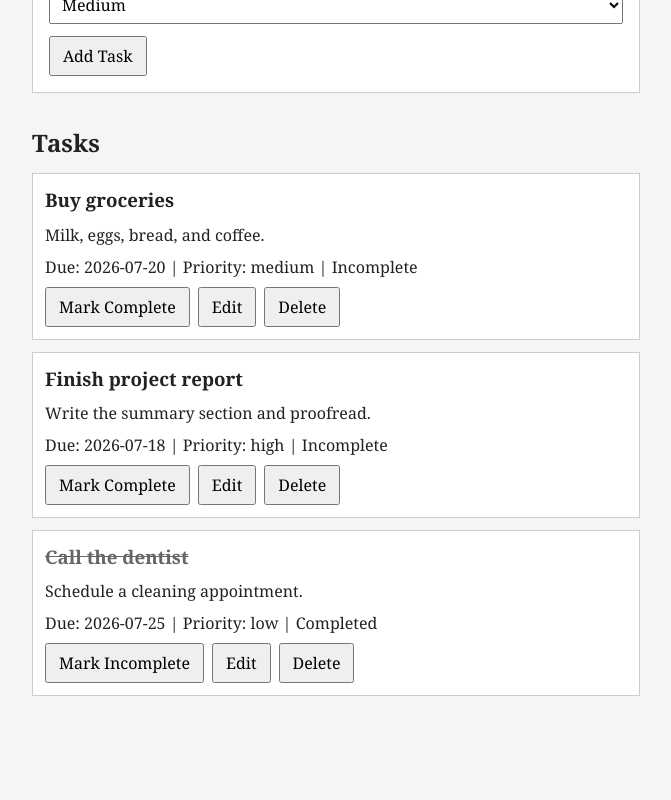
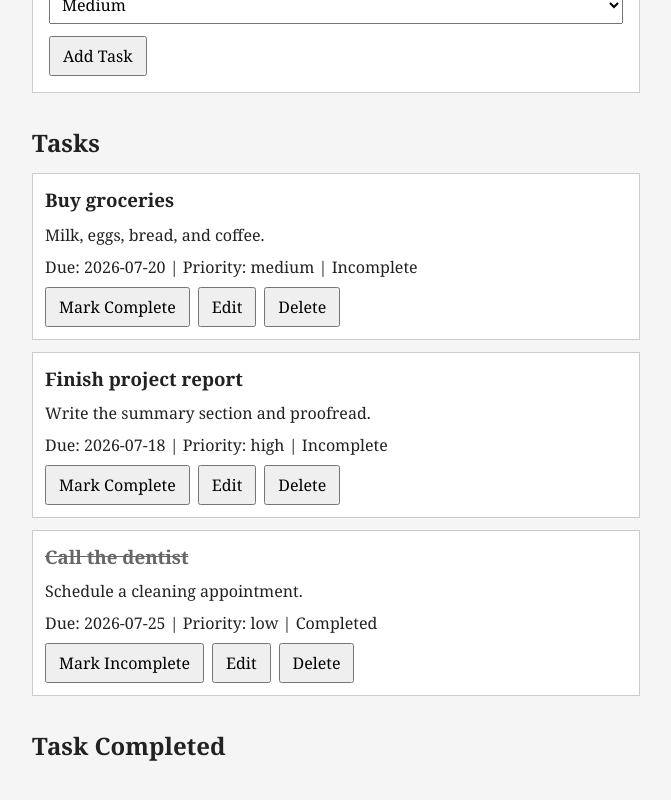
Before and after one commit to CodeCrafter-tech73/TaskFlow, a React (Vite) app: page / in a window 1280 px wide. Shown: the part 590-1390 px from the top of the page, without its empty margins (304-975 px from the left). Before the commit the page ends 1346 px from the top, so only its background shows below. Built offline with nearby package versions, Linux system fonts and the light colour scheme.

Commit message:
Create task Completed header

```diff
--- a/src/App.jsx
+++ b/src/App.jsx
@@ -127,6 +127,7 @@ function App() {
         onDelete={handleDelete}
         onToggleComplete={handleToggleComplete}
       />
+      <h2>Task Completed</h2>
     </div>
   );
 }
```
